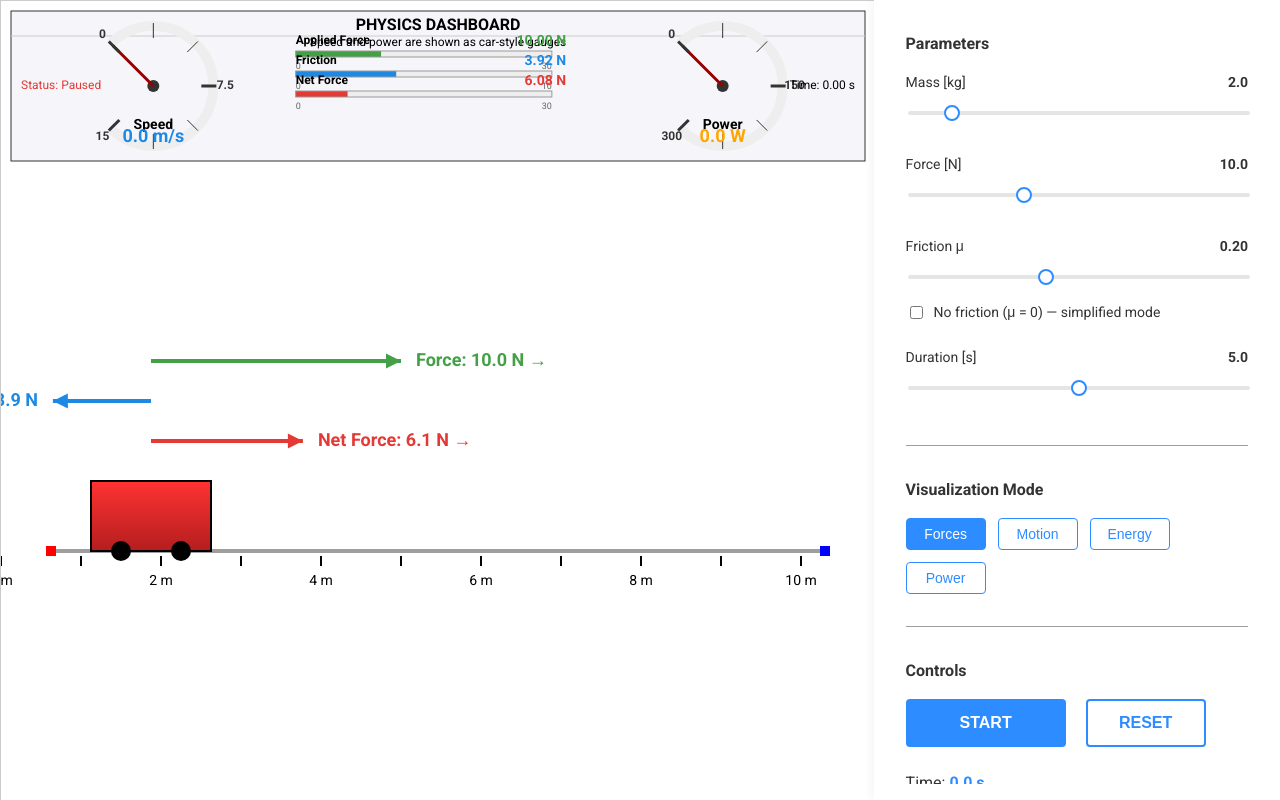
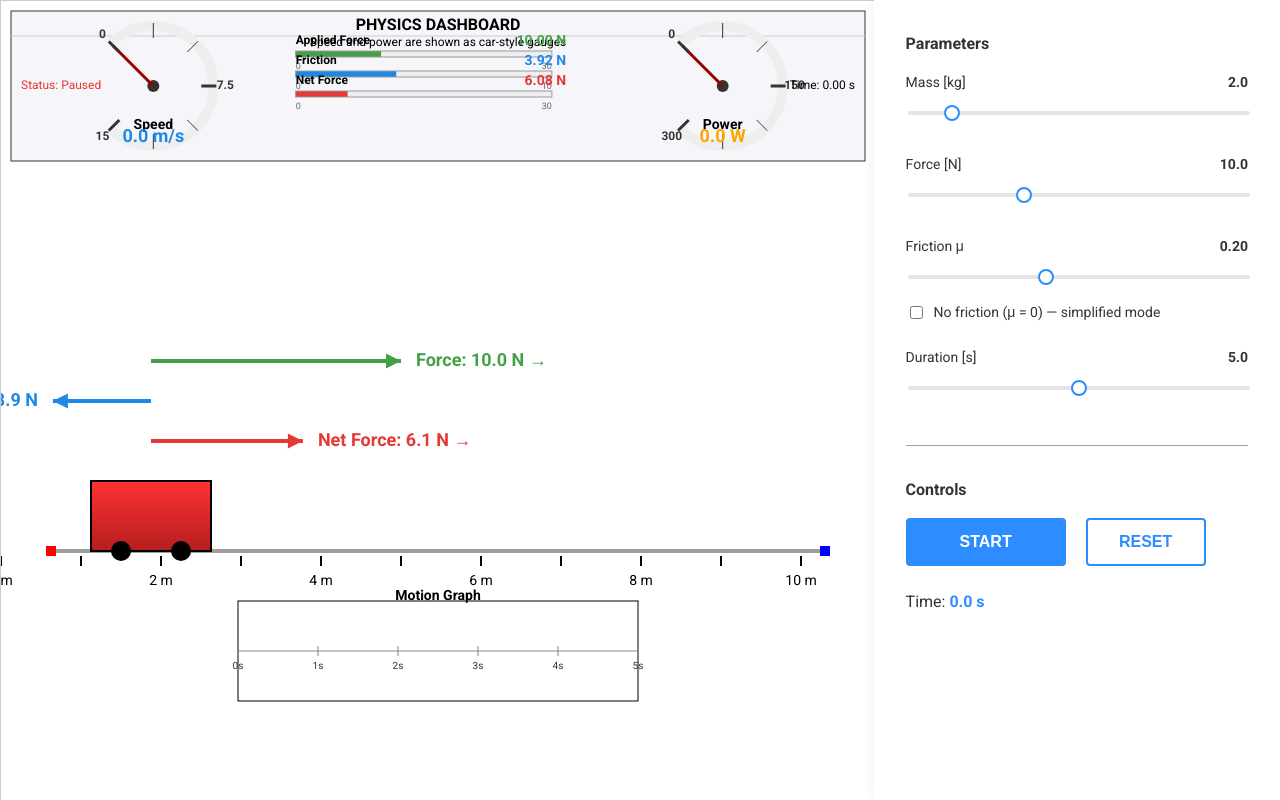
Before and after one commit to jumski/cart-simulator, a Svelte app: page / in a window 1280 px wide. Built offline with nearby package versions, Linux system fonts and the light colour scheme.

Commit message:
simpolify

```diff
--- a/src/ControlPanel.svelte
+++ b/src/ControlPanel.svelte
@@ -3,8 +3,8 @@
     GameState,
     params,
     running,
-    timeS,
-    mode
+    timeS
+    // mode removed as visualization modes are now merged
   } from './lib/GameState';
 
   // Friction checkbox state
@@ -138,50 +138,7 @@
     </div>
   </section>
 
-  <section class="mode-section">
-    <h2 class="section-title">Visualization Mode</h2>
-    <div class="view-mode-group">
-      <!-- Forces Mode -->
-      <button
-        class="view-mode-button {$mode === 'forces' ? 'active' : ''}"
-        on:click={() => GameState.setMode('forces')}
-        aria-pressed={$mode === 'forces'}
-        aria-label="Forces visualization mode"
-      >
-        Forces
-      </button>
-
-      <!-- Motion Mode -->
-      <button
-        class="view-mode-button {$mode === 'motion' ? 'active' : ''}"
-        on:click={() => GameState.setMode('motion')}
-        aria-pressed={$mode === 'motion'}
-        aria-label="Motion visualization mode"
-      >
-        Motion
-      </button>
-
-      <!-- Energy Mode -->
-      <button
-        class="view-mode-button {$mode === 'energy' ? 'active' : ''}"
-        on:click={() => GameState.setMode('energy')}
-        aria-pressed={$mode === 'energy'}
-        aria-label="Energy visualization mode"
-      >
-        Energy
-      </button>
-
-      <!-- Power Mode -->
-      <button
-        class="view-mode-button {$mode === 'power' ? 'active' : ''}"
-        on:click={() => GameState.setMode('power')}
-        aria-pressed={$mode === 'power'}
-        aria-label="Power visualization mode"
-      >
-        Power
-      </button>
-    </div>
-  </section>
+  <!-- Visualization Mode section removed as all elements are now shown in a single comprehensive view -->
 
   <section class="controls-section">
     <h2 class="section-title">Controls</h2>
--- a/src/Scene.svelte
+++ b/src/Scene.svelte
@@ -10,9 +10,9 @@
     forces,
     energy,
     power,
-    mode,
     timeS,
     running
+    // mode not needed anymore since all visualizations are shown together
   } from './lib/GameState';
 
   // Reference to the canvas element
@@ -369,29 +369,35 @@
     }
   }
 
-  // Function to draw motion graphs (x-t, v-t, a-t)
-  function drawMotionGraphs(): void {
+  // Function to draw a simplified, smaller motion graph
+  function drawSimplifiedMotionGraph(): void {
     if (!ctx) return;
 
-    // Graph dimensions and position
-    const GRAPH_WIDTH = 800;
-    const GRAPH_HEIGHT = 120;
+    // Graph dimensions and position - more compact
+    const GRAPH_WIDTH = 400;
+    const GRAPH_HEIGHT = 100;
     const GRAPH_Y = TRACK_Y + 50; // Below the track
-    const GRAPH_X = 0;
+    const GRAPH_X = width / 2 - GRAPH_WIDTH / 2; // Centered horizontally
 
     // Time constants
-    const MAX_TIME = 10; // seconds to show
+    const MAX_TIME = 5; // seconds to show (reduced for better visibility)
     const TIME_SCALE = GRAPH_WIDTH / MAX_TIME; // pixels per second
 
     // Create a reference that TypeScript knows is non-null
     const context = ctx!;
 
     // Draw graph background
-    context.fillStyle = 'rgba(255, 255, 255, 0.8)';
+    context.fillStyle = 'rgba(255, 255, 255, 0.9)';
     context.fillRect(GRAPH_X, GRAPH_Y, GRAPH_WIDTH, GRAPH_HEIGHT);
     context.strokeStyle = '#000000';
     context.lineWidth = 1;
     context.strokeRect(GRAPH_X, GRAPH_Y, GRAPH_WIDTH, GRAPH_HEIGHT);
+
+    // Graph title
+    context.fillStyle = '#000000';
+    context.font = 'bold 14px Roboto';
+    context.textAlign = 'center';
+    context.fillText('Motion Graph', GRAPH_X + GRAPH_WIDTH/2, GRAPH_Y - 5);
 
     // Draw time axis
     const Y_AXIS = GRAPH_Y + GRAPH_HEIGHT / 2;
@@ -413,24 +419,29 @@
       context.strokeStyle = '#888888';
       context.stroke();
 
-      // Draw label every 2 seconds
-      if (t % 2 === 0) {
+      // Draw all time labels
       context.fillStyle = '#333333';
-        context.font = '12px Roboto';
+      context.font = '10px Roboto';
       context.textAlign = 'center';
-        context.fillText(`${t}s`, x, Y_AXIS + 20);
-      }
+      context.fillText(`${t}s`, x, Y_AXIS + 15);
     }
 
-    // Draw position graph (x-t)
+    // Get current values
     const time = get(timeS);
     const position = get(xM);
     const velocity = get(vMS);
     const acceleration = get(aMS2);
 
-    if (time > 0) {
-      const POSITION_SCALE = GRAPH_HEIGHT / 4 / 10; // 10m max range
+    // Skip if simulation hasn't started yet
+    if (time <= 0) return;
 
+    // Draw all three graphs simultaneously, with a legend
+    // Calculate scales
+    const POSITION_SCALE = GRAPH_HEIGHT / 3 / 10; // 10m max range
+    const VELOCITY_SCALE = GRAPH_HEIGHT / 3 / 5; // 5m/s max range
+    const ACCELERATION_SCALE = GRAPH_HEIGHT / 3 / 2; // 2m/s² max range
+
+    // Draw position graph (x-t)
     context.beginPath();
     context.moveTo(GRAPH_X, Y_AXIS - position * POSITION_SCALE);
     context.lineTo(GRAPH_X + time * TIME_SCALE, Y_AXIS - position * POSITION_SCALE);
@@ -438,17 +449,7 @@
     context.lineWidth = 2;
     context.stroke();
 
-      // Label
-      context.fillStyle = getCssVar('--color-green');
-      context.font = '12px Roboto';
-      context.textAlign = 'left';
-      context.fillText('x(t)', GRAPH_X + 10, GRAPH_Y + 15);
-    }
-
     // Draw velocity graph (v-t)
-    if (time > 0) {
-      const VELOCITY_SCALE = GRAPH_HEIGHT / 4 / 5; // 5m/s max range
-
     context.beginPath();
     context.moveTo(GRAPH_X, Y_AXIS - 0);
     context.lineTo(GRAPH_X + time * TIME_SCALE, Y_AXIS - velocity * VELOCITY_SCALE);
@@ -456,17 +457,7 @@
     context.lineWidth = 2;
     context.stroke();
 
-      // Label
-      context.fillStyle = getCssVar('--color-blue');
-      context.font = '12px Roboto';
-      context.textAlign = 'left';
-      context.fillText('v(t)', GRAPH_X + 10, GRAPH_Y + 30);
-    }
-
     // Draw acceleration graph (a-t)
-    if (time > 0) {
-      const ACCELERATION_SCALE = GRAPH_HEIGHT / 4 / 2; // 2m/s² max range
-
     context.beginPath();
     context.moveTo(GRAPH_X, Y_AXIS - 0);
     context.lineTo(GRAPH_X + time * TIME_SCALE, Y_AXIS - acceleration * ACCELERATION_SCALE);
@@ -474,12 +465,46 @@
     context.lineWidth = 2;
     context.stroke();
 
-      // Label
+    // Draw legend
+    const legendX = GRAPH_X + 10;
+    const legendY = GRAPH_Y + 20;
+    const legendSpacing = 25;
+
+    // Position legend item
+    context.strokeStyle = getCssVar('--color-green');
+    context.lineWidth = 2;
+    context.beginPath();
+    context.moveTo(legendX, legendY);
+    context.lineTo(legendX + 20, legendY);
+    context.stroke();
+    context.fillStyle = getCssVar('--color-green');
+    context.font = '12px Roboto';
+    context.textAlign = 'left';
+    context.fillText('Position', legendX + 25, legendY + 4);
+
+    // Velocity legend item
+    context.strokeStyle = getCssVar('--color-blue');
+    context.lineWidth = 2;
+    context.beginPath();
+    context.moveTo(legendX, legendY + legendSpacing);
+    context.lineTo(legendX + 20, legendY + legendSpacing);
+    context.stroke();
+    context.fillStyle = getCssVar('--color-blue');
+    context.font = '12px Roboto';
+    context.textAlign = 'left';
+    context.fillText('Velocity', legendX + 25, legendY + legendSpacing + 4);
+
+    // Acceleration legend item
+    context.strokeStyle = getCssVar('--color-red');
+    context.lineWidth = 2;
+    context.beginPath();
+    context.moveTo(legendX, legendY + 2 * legendSpacing);
+    context.lineTo(legendX + 20, legendY + 2 * legendSpacing);
+    context.stroke();
     context.fillStyle = getCssVar('--color-red');
     context.font = '12px Roboto';
     context.textAlign = 'left';
-      context.fillText('a(t)', GRAPH_X + 10, GRAPH_Y + 45);
-    }
+    context.fillText('Acceleration', legendX + 25, legendY + 2 * legendSpacing + 4);
   }
 
   // Function to draw energy visualization
@@ -1048,19 +1073,21 @@
     // Draw cart at current position
     drawCart(get(xM));
 
-    // Mode-specific rendering
-    const currentMode = get(mode);
-    if (currentMode === 'forces') {
+    // Draw all visualization elements in one comprehensive view
+    // Priority to forces visualization, then other elements that don't conflict
+
+    // Draw force vectors (from forces mode)
     drawForces();
-    } else if (currentMode === 'motion') {
-      drawMotion();
-    } else if (currentMode === 'energy') {
-      drawEnergy();
-    } else if (currentMode === 'power') {
-      drawPower();
+
+    // Draw velocity arrow (from motion mode) if there's significant velocity
+    if (Math.abs(get(vMS)) > 0.01) {
+      drawVelocityArrow();
     }
 
-    // Force preview in top-right corner has been removed
+    // Draw small motion graph below the track
+    drawSimplifiedMotionGraph();
+
+    // Force preview has been removed
   }
 
   onMount(() => {
@@ -1113,7 +1140,7 @@
     const _forces = $forces;
     const _energy = $energy;
     const _power = $power;
-    const _mode = $mode;
+    // _mode removed as we merged all visualization modes
     const _timeS = $timeS;
     const _running = $running;
 
```
Lines whose indentation alone changed are shown as unchanged.
